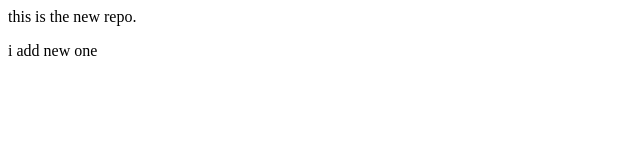
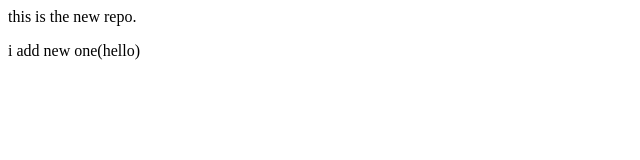
Before and after one commit to abhishekkajla767-lgtm/localrepo, a plain HTML site: page index.html in a window 1280 px wide. Shown: the full height of the page, 0-640 px from the left. Drawn offline with Linux system fonts and the light colour scheme.

Commit message:
put hello

```diff
--- a/index.html
+++ b/index.html
@@ -1,4 +1,4 @@
 <p>this is the new repo.</p>
-<p>i add new one
+<p>i add new one(hello)
 
 </p>
```
